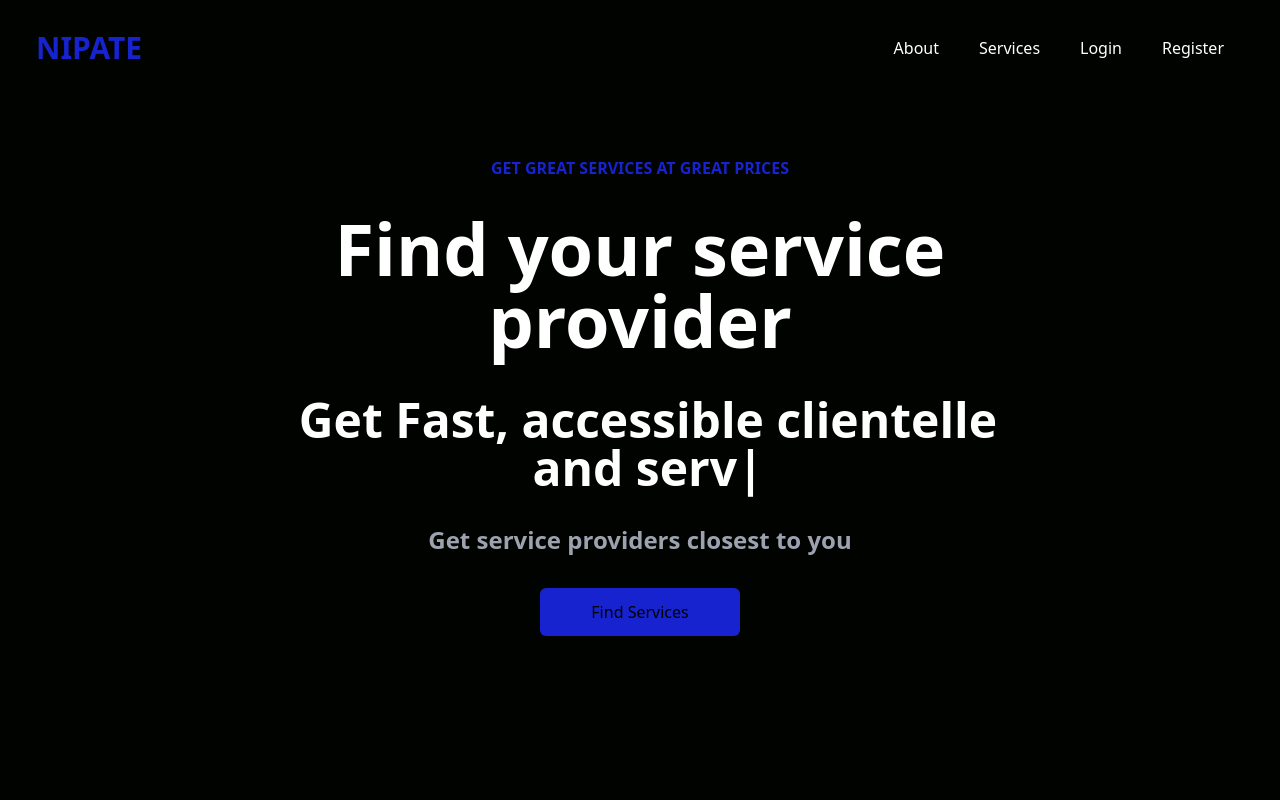
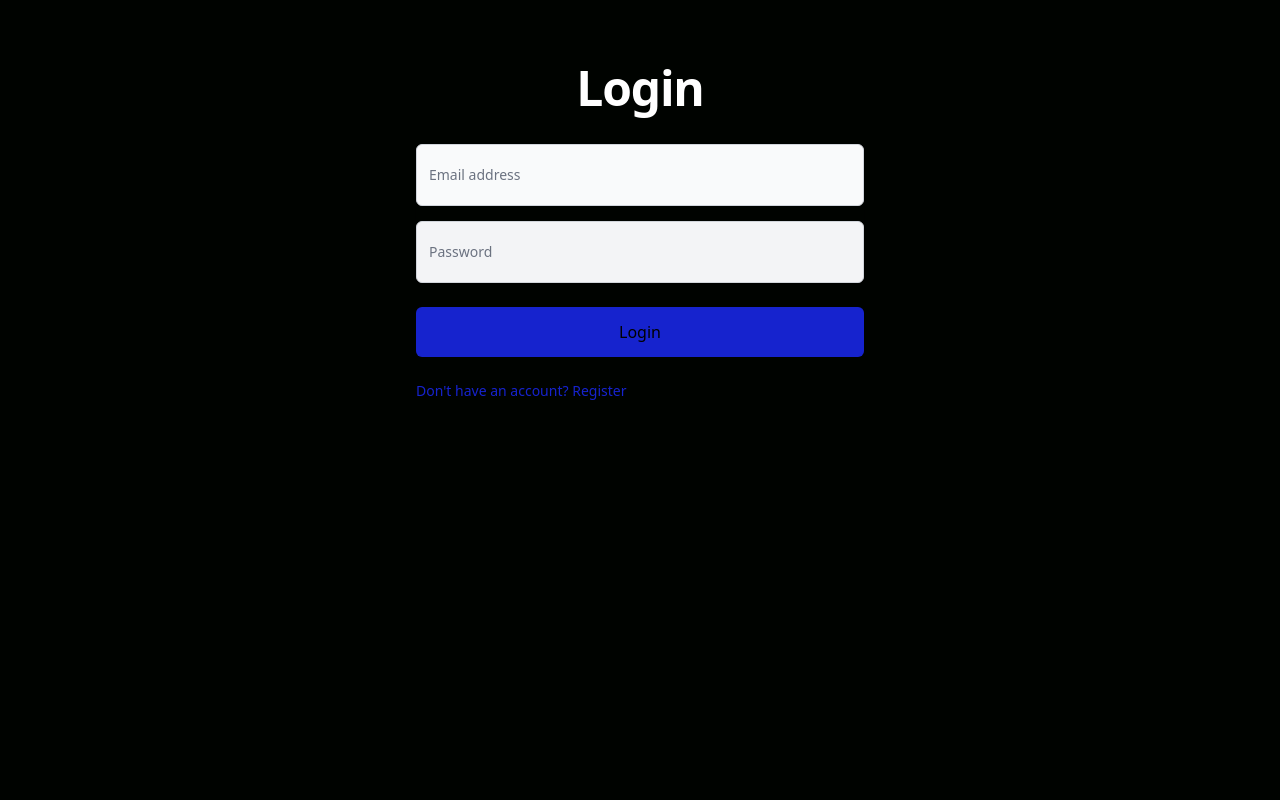
Before and after one commit to julienyaware/Pata, a React (Create React App) app: page /login in a window 1280 px wide. Shown: the top 800 px of the page. Built offline with nearby package versions, Linux system fonts and the light colour scheme.

Commit message:
Added Navigation Functionality for browserRouter

```diff
--- a/src/App.js
+++ b/src/App.js
@@ -1,5 +1,5 @@
 import './App.css';
-import { BrowserRouter, Routes, Route } from 'react-router-dom';
+import { BrowserRouter, Routes, Route, Switch } from 'react-router-dom';
 import Login from './components/Login';
 import HomePage from './components/HomePage';
 import NavBar from './components/NavBar';
@@ -14,7 +14,7 @@ function App() {
   return (
     <BrowserRouter>
       <Routes>
-        <Route path="/" element={<HomePage/>}>
+        <Route path="/" element={<HomePage/>}/>
           <Route index element={<HomePage/>} />
           <Route path="login" element={<Login/>} />
           <Route path="signUp" element={<SignUp/>} />
@@ -23,7 +23,6 @@ function App() {
           <Route path="consultUS" element={<ConsultUs/>} />
           <Route path="services" element={ <Services/>} />
           <Route path="Footer" element={ <Footer/>} />
-        </Route>
       </Routes>
     </BrowserRouter>
 
--- a/src/components/NavBar.jsx
+++ b/src/components/NavBar.jsx
@@ -1,11 +1,12 @@
-import React, {useState} from 'react';
+import React, { useState } from 'react';
+import { Link } from "react-router-dom";
 import { AiOutlineMenu, AiOutlineClose } from "react-icons/ai";
 
 
 const NavBar = (props) => {
     const [navStatus, setNavStatus] = useState(false);
 
-    const handleNavigation = ()=> {
+    const handleNavigation = () => {
         setNavStatus(!navStatus)
     }
 
@@ -13,15 +14,15 @@ const NavBar = (props) => {
         <div className='text-white flex justify-between items-center h-24 max-w-[1240px] px-4 mx-auto'>
             <h1 className='w-full text-3xl font-bold text-[#1623CE]'>NIPATE</h1>
             <ul className='hidden md:flex'>
-            <li className='p-5'>About</li>
-                <li className='p-5'>Services</li>
-                <li className='p-5'>Login</li>
-                <li className='p-5'>Register</li>
+                <li className='p-5'><Link to="/aboutUS">About</Link></li>
+                <li className='p-5'><Link to="/services">Services</Link></li>
+                <li className='p-5'><Link to="/login">Login</Link></li>
+                <li className='p-5'><Link to="/register">Register</Link></li>
             </ul>
             <div onClick={handleNavigation} className='block md:hidden'>
-                {navStatus? <AiOutlineClose size={25}/> : <AiOutlineMenu size={25}/>}
+                {navStatus ? <AiOutlineClose size={25} /> : <AiOutlineMenu size={25} />}
             </div>
-            <div className={navStatus ? 'fixed top-0 left-0 w-[60%] h-full border-r border-r-gray-900 bg-[#000300]' :'fixed left-[-100%]'}>
+            <div className={navStatus ? 'fixed top-0 left-0 w-[60%] h-full border-r border-r-gray-900 bg-[#000300]' : 'fixed left-[-100%]'}>
                 <h1 className='w-full text-3xl font-bold text-[#1623CE]'>NIPATE</h1>
                 <ul className='pt-4 uppercase'>
                     <li className='p-5  border-gray-600 border-b'>About</li>
```
Lines whose indentation alone changed are shown as unchanged.
